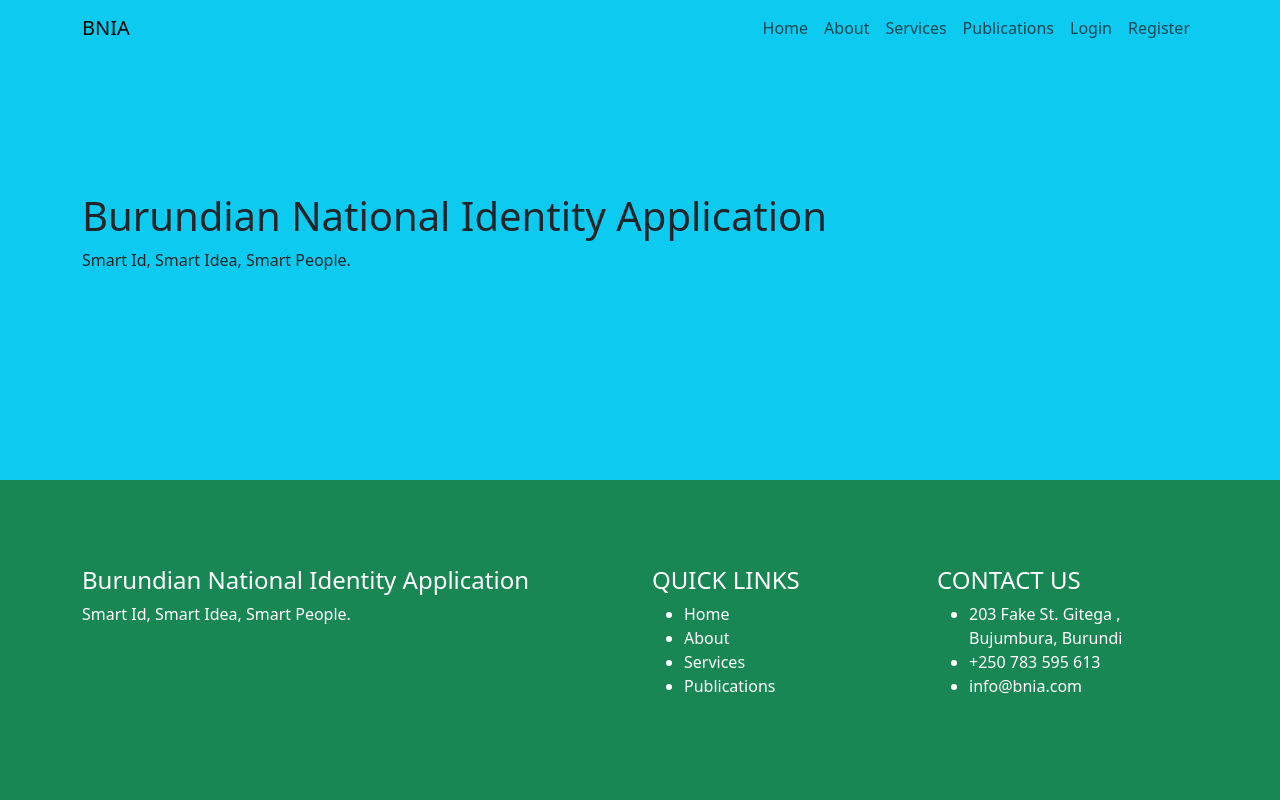
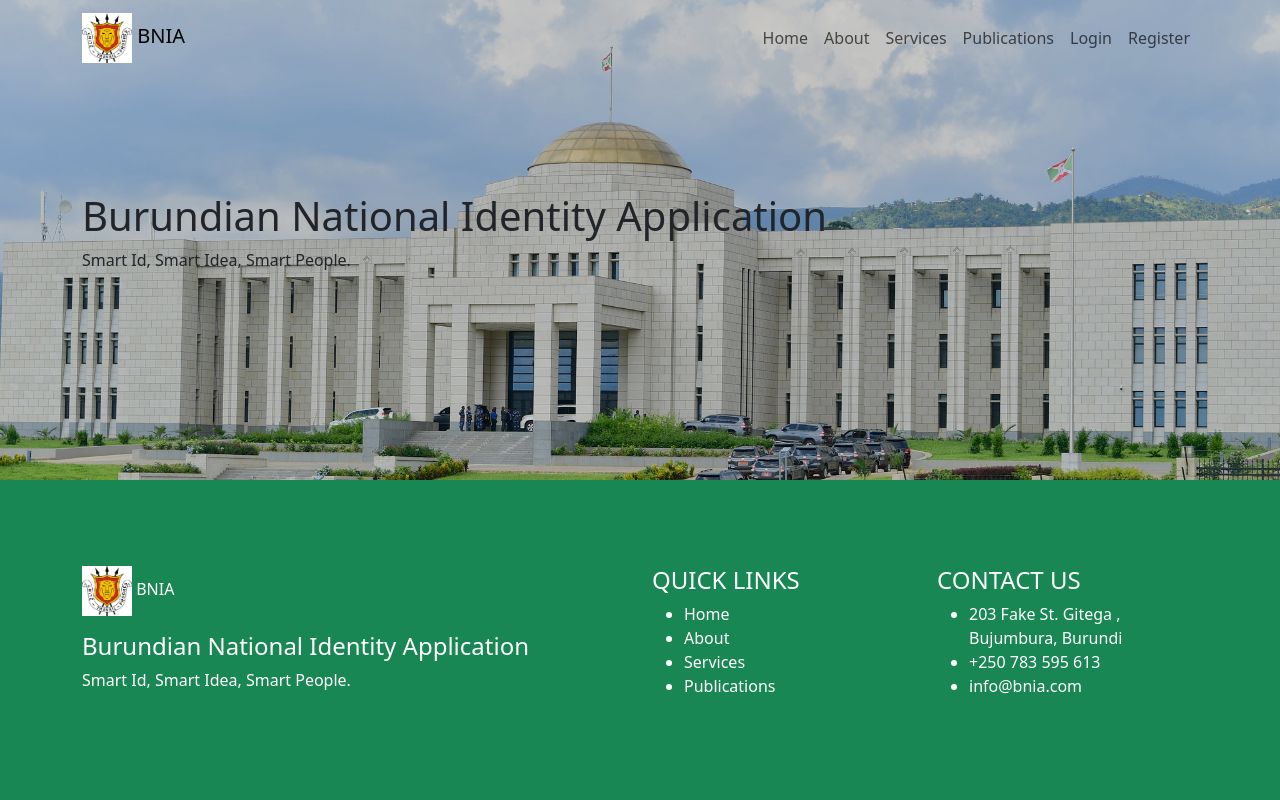
Before and after one commit to RUKIMIRANA/bnias, a Django app: page / in a window 1280 px wide. Run offline with Django 5.2, Linux system fonts and the light colour scheme; some libraries are stand-ins or nearby versions.

Commit message:
home page images

```diff
--- a/static/css/style.css
+++ b/static/css/style.css
@@ -9,3 +9,13 @@ img {
 .vh-60 {
   height: 60vh !important;
 }
+
+.hero-1 {
+  background-image: url("/static/img/presidence.jpg");
+  background-color: rgba(0, 0, 0, 0.2);
+  background-blend-mode: darken;
+  background-repeat: no-repeat;
+  background-position: center;
+  background-size: cover;
+  width: 100%;
+}
--- a/templates/home.html
+++ b/templates/home.html
@@ -1,5 +1,5 @@
 {% extends 'layouts/base.html' %} {% load static %} {% block content %}
-<section class="bg-info vh-60 d-flex align-items-center">
+<section class="hero-1 vh-60 d-flex align-items-center">
   <div class="container">
     <h1>Burundian National Identity Application</h1>
     <p>Smart Id, Smart Idea, Smart People.</p>
@@ -9,6 +9,15 @@
   <div class="container">
     <div class="row text-white">
       <div class="col-md-6">
+        <p>
+          <img
+            src="{% static 'img/seal.jpg' %}"
+            loading="lazy"
+            height="50"
+            width="50"
+          />
+          BNIA
+        </p>
         <h4>Burundian National Identity Application</h4>
         <p>Smart Id, Smart Idea, Smart People.</p>
       </div>
--- a/templates/partials/navbar.html
+++ b/templates/partials/navbar.html
@@ -1,6 +1,15 @@
+{% load static %}
 <nav class="navbar fixed-top navbar-expand-lg">
   <div class="container">
-    <a class="navbar-brand" href="{% url 'home' %}">BNIA</a>
+    <a class="navbar-brand" href="{% url 'home' %}">
+      <img
+        src="{% static 'img/seal.jpg' %}"
+        loading="lazy"
+        height="50"
+        width="50"
+      />
+      BNIA
+    </a>
     <button
       class="navbar-toggler"
       type="button"
```
Also changed, not shown: bnias/settings.py (+5 -5 lines), static/img/presidence.jpg (added), static/img/seal.jpg (added).
